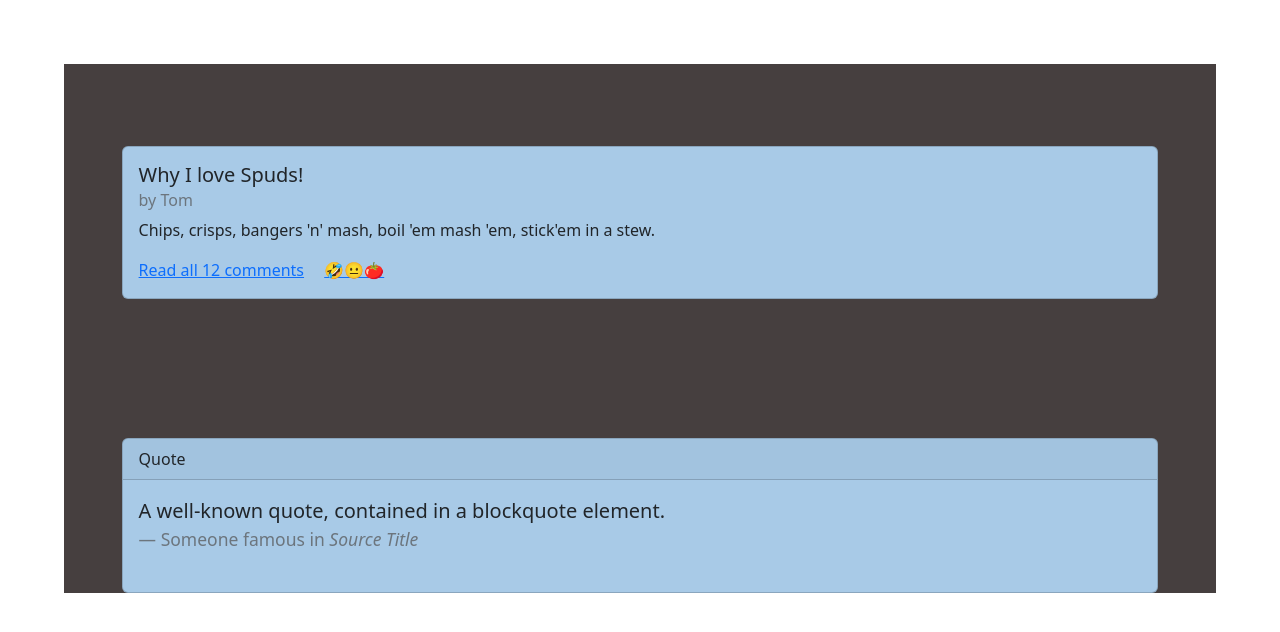
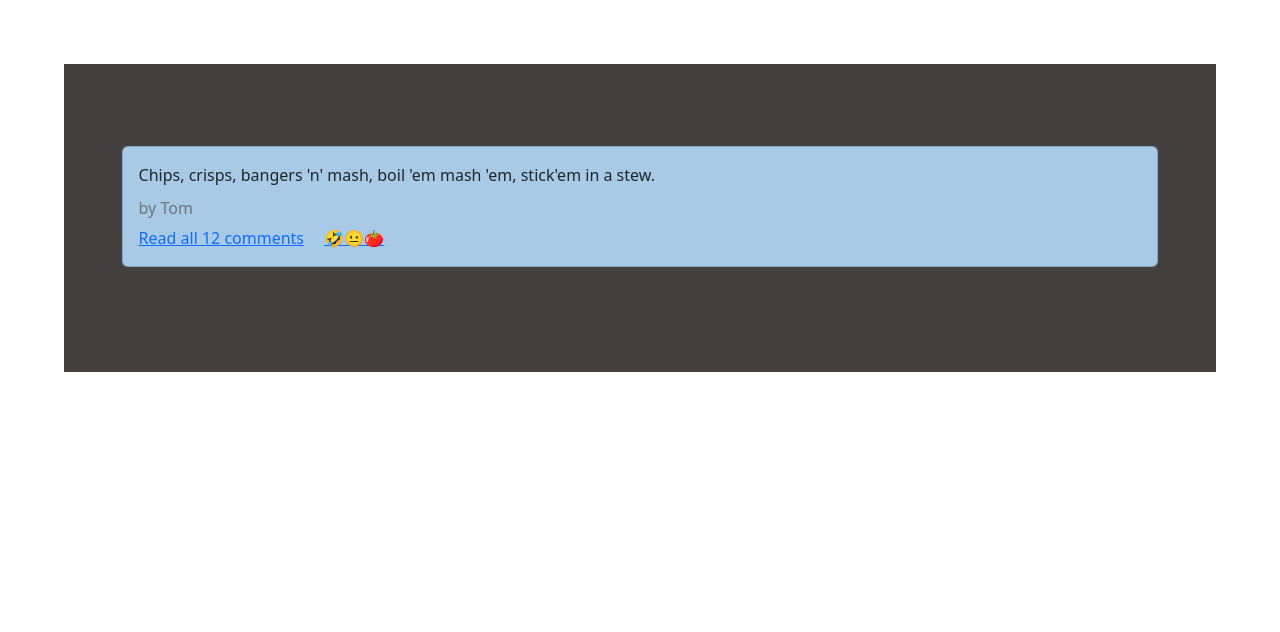
Before and after one commit to Gioele-M/group_project_client, a plain HTML site: page index.html in a window 1280 px wide. Drawn offline with nearby package versions, Linux system fonts and the light colour scheme.

Commit message:
delete unwanted card from index.html

```diff
--- a/index.html
+++ b/index.html
@@ -16,9 +16,8 @@
 
         <div class="card" id="mainComment" >
             <div class="card-body" >
-            <h5 class="card-title" id="mainCommentTitle">Why I love Spuds!</h5>
+            <p class="card-text" id="maincomment">Chips, crisps, bangers 'n' mash, boil 'em mash 'em, stick'em in a stew.</p>
             <h6 class="card-subtitle mb-2 text-muted" id="mainCommentUserName">by Tom</h6>
-            <p class="card-text" id="maincomment">Chips, crisps, bangers 'n' mash, boil 'em mash 'em, stick'em in a stew.</p>
             <a href="#" class="card-link" id="commentLink">Read all 12 comments</a>
             <a href="#" class="card-link" id="emojiBar">🤣😐🍅</a>
 
@@ -27,16 +26,7 @@
 
         <br>
 
-      <div class="card">
-        <div class="card-header">
-          Quote
-        </div>
-        <div class="card-body">
-          <blockquote class="blockquote mb-0">
-            <p>A well-known quote, contained in a blockquote element.</p>
-            <footer class="blockquote-footer">Someone famous in <cite title="Source Title">Source Title</cite></footer>
-          </blockquote>
-        </div>
+
       <br>
 
     </section>
```
